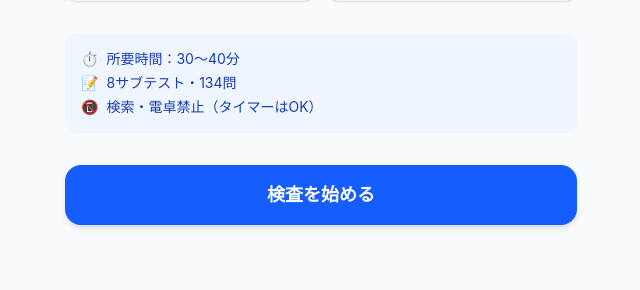
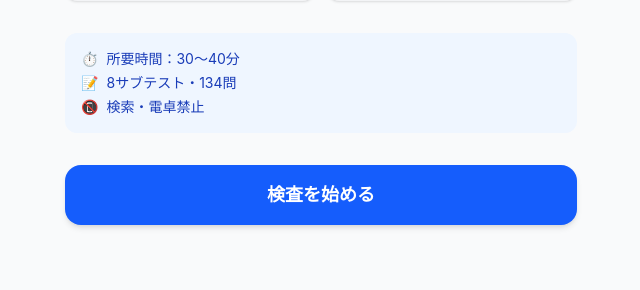
Before and after one commit to shinkawa-misaki/like-wais-checker, a Laravel app: page / in a window 1280 px wide. Shown: the part 497-787 px from the top of the page, without its empty margins (319-959 px from the left). Run offline with Laravel 12, Linux system fonts and the light colour scheme; style sheets or scripts are compiled from the project's sources.

Commit message:
fix: タイマー系の案内文言をフロントエンドから削除
アプリ内にタイマー機能があるため、外部タイマーの準備を促す
文言は不要。

- SubtestView: 「タイマーを準備してから開始ボタンを押してください」を削除
- DisclaimerView: 「（タイマーだけOK）」を削除、チェックリストの
  「タイマー（スマホ等）を手元に用意した」を削除
- HomeView: 「（タイマーはOK）」を削除

https://claude.ai/code/session_01B7582s9bsFhoW4jnDfT17a

```diff
--- a/resources/js/views/DisclaimerView.vue
+++ b/resources/js/views/DisclaimerView.vue
@@ -25,7 +25,7 @@
           </li>
           <li class="flex gap-2">
             <span class="text-amber-500 shrink-0">•</span>
-            <span><strong>検索・辞書・電卓は禁止</strong>（タイマーだけOK）。</span>
+            <span><strong>検索・辞書・電卓は禁止</strong>。</span>
           </li>
         </ul>
       </div>
@@ -87,7 +87,6 @@ const loading = ref(false);
 
 const checklist = ref([
     { id: 'quiet', label: '静かな場所にいる', checked: false },
-    { id: 'timer', label: 'タイマー（スマホ等）を手元に用意した', checked: false },
     { id: 'nodic', label: '検索・辞書・電卓を使わないことに同意する', checked: false },
     { id: 'health', label: '体調は問題ない（睡眠・疲労など）', checked: false },
     { id: 'time', label: '30〜40分の時間を確保した', checked: false },
--- a/resources/js/views/HomeView.vue
+++ b/resources/js/views/HomeView.vue
@@ -39,7 +39,7 @@
         </div>
         <div class="flex items-center gap-2">
           <span>📵</span>
-          <span>検索・電卓禁止（タイマーはOK）</span>
+          <span>検索・電卓禁止</span>
         </div>
       </div>
 
--- a/resources/js/views/SubtestView.vue
+++ b/resources/js/views/SubtestView.vue
@@ -56,7 +56,7 @@
             </div>
             <div v-if="meta?.timeLimitSeconds" class="bg-red-50 border border-red-200 rounded-xl p-3 text-sm text-red-800">
               <strong>⏱️ 時間制限：{{ meta.timeLimitSeconds }}秒</strong>
-              <br>タイマーを準備してから開始ボタンを押してください。
+              <br>開始ボタンを押してください。
             </div>
             <div class="flex gap-2 text-sm text-gray-500">
               <span>問題数：{{ questions.length }}問</span>
```
